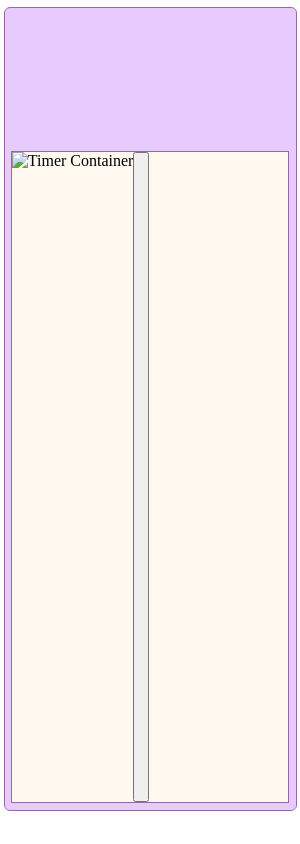
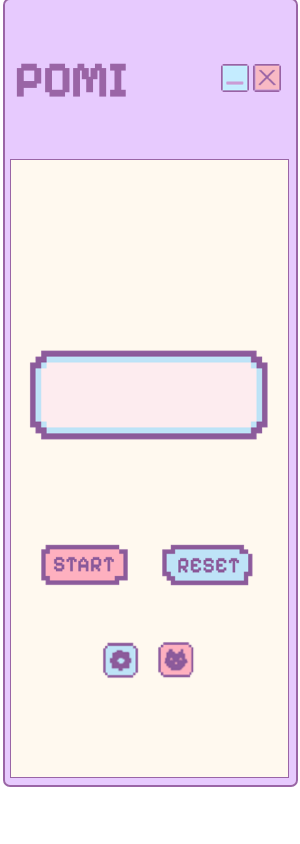
Before and after one commit to Shekina-Tautho/Pomi, an Electron app: page src/index.html in a window 300 px wide. Drawn offline with Linux system fonts and the light colour scheme; files whose address does not match are found by name.

Commit message:
Finish HTML, CSS of Timer Page

```diff
--- a/src/index.css
+++ b/src/index.css
@@ -1,3 +1,4 @@
+
 :root {
   --purple: #E7CAFE;
   --dark-purple: #9A65A6;
@@ -17,24 +18,83 @@ body {
 
 #main-container {
   width: 97%;
-  height: 95vh;
+  height: 93vh;
   background-color: var(--purple);
   border: var(--dark-purple);
-  border-width: 1rem;
   border-radius: 5px;
   display: flex;
-  justify-content: center;
-  outline: 0.12rem solid var(--dark-purple);
-  align-self: center;
-  margin-top: 0.5rem;
+  flex-direction: column;
+  outline: 0.14rem solid var(--dark-purple);
 }
 
 #body {
+  display: flex;
   width: 95%;
   height: 77vh;
   background-color: var(--cream);
-  display: flex;
-  align-self: flex-end;
   margin-bottom: 0.5rem;
   outline: 0.12rem solid var(--dark-purple);
+  align-self: flex-end;
+  margin-right: 0.5rem;
+  flex-direction: column;
 }
+
+#header {
+  width: 95%;
+  height: 20vh;
+  display: flex;
+  justify-content: space-between;
+  align-items: center;
+  padding-right: 1rem;
+  flex-direction: row;
+  -webkit-app-region: drag;
+}
+
+#app-name {
+  font-family: 'Pixelify Sans', sans-serif;
+  font-size: 3rem;
+  font-weight: bold;
+  color: var(--dark-purple);
+  margin-left: 0.6rem;
+}
+
+#close {
+  -webkit-app-region: no-drag;
+}
+
+#cat-container {
+  width: 100%;
+  height: 16vh;
+}
+
+#timer-container {
+  width: 100%;
+  height: 23vh;
+  display: flex;
+  justify-content: center;
+  align-items: center;
+}
+
+#btns-container {
+  width: 100%;
+  height: 18vh;
+  display: flex;
+  align-items: center;
+  justify-content: space-evenly;
+}
+
+#settings-container {
+  width: 100%;
+  height: 9vh;
+  display: flex;
+  justify-content: center;
+  align-content: center;
+}
+
+#timer-settings {
+  padding-right: 0.5rem;
+}
+
+#theme-settings {
+  padding-left: 0.5rem;
+}
--- a/src/index.html
+++ b/src/index.html
@@ -3,13 +3,33 @@
   <head>
     <meta charset="UTF-8" />
     <title>Pomi</title>
+    <link href="https://fonts.googleapis.com/css2?family=Pixelify+Sans&display=swap" rel="stylesheet">
     <link rel="stylesheet" href="index.css" />
   </head>
   <body>
     <div id="main-container">
+      <div id="header">
+        <p id="app-name">POMI</p>
+        <div id="buttons-div">
+          <img src="C:\Users\USER\Desktop\Pomi\Assets\Light\Min-Button.png" id="minimize" alt="minimize-button" width="28" height="28">
+          <img src="C:\Users\USER\Desktop\Pomi\Assets\Light\Close-button.png" id="close" alt="close-button" width="28" height="28">
+        </div>
+      </div>
       <div id="body">
-        <img src="g" alt="Timer Container">
-        <button id="close"></button>
+        <div id="cat-container">
+
+        </div>
+        <div id="timer-container">
+          <img src="C:\Users\USER\Desktop\Pomi\Assets\Light\Timer-Container.png" alt="timer container" width="260" height="130">
+        </div>
+        <div id="btns-container">
+          <img src="C:\Users\USER\Desktop\Pomi\Assets\Light\Start-button.png" alt="start button" width="95" height="58">
+          <img src="C:\Users\USER\Desktop\Pomi\Assets\Light\Reset-button.png" alt="reset button" width="103" height="58">
+        </div>
+        <div id="settings-container">
+          <img src="C:\Users\USER\Desktop\Pomi\Assets\Light\Timer-Settings Logo.png" alt="timer settings logo" width="39" height="39" id="timer-settings">
+          <img src="C:\Users\USER\Desktop\Pomi\Assets\Light\Theme-settings logo.png" alt="theme settings logo" width="40" height="40" id="theme-settings">
+        </div>
       </div>
     </div>
     <script src="renderer.js"></script>
--- a/src/index.js
+++ b/src/index.js
@@ -11,6 +11,7 @@ const createWindow = () => {
   const mainWindow = new BrowserWindow({
     width: 300,
     height: 380,
+    resizable: false,
     transparent: true,
     frame: false,
     alwaysOnTop: false,
```
Also changed, not shown: Assets/Light/Close-button.png (added), Assets/Light/Min-Button.png (added), Assets/Light/Reset-button.png (added), Assets/Light/Start-button.png (added), Assets/Light/Theme-settings logo.png (added), Assets/Light/Timer-Settings Logo.png (added).
